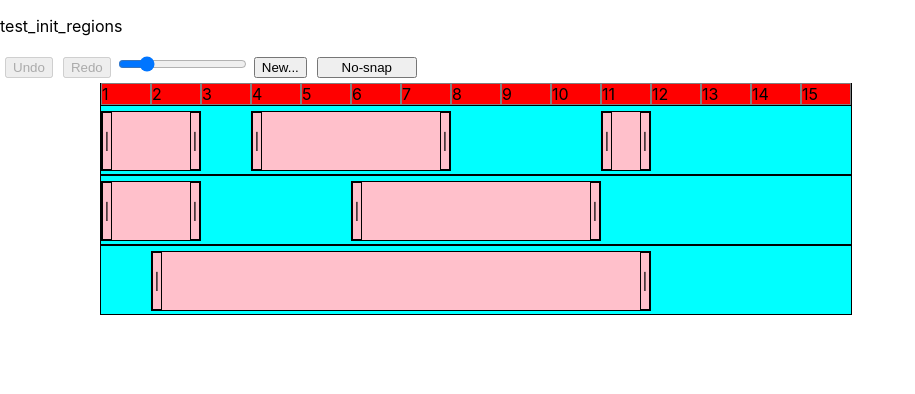
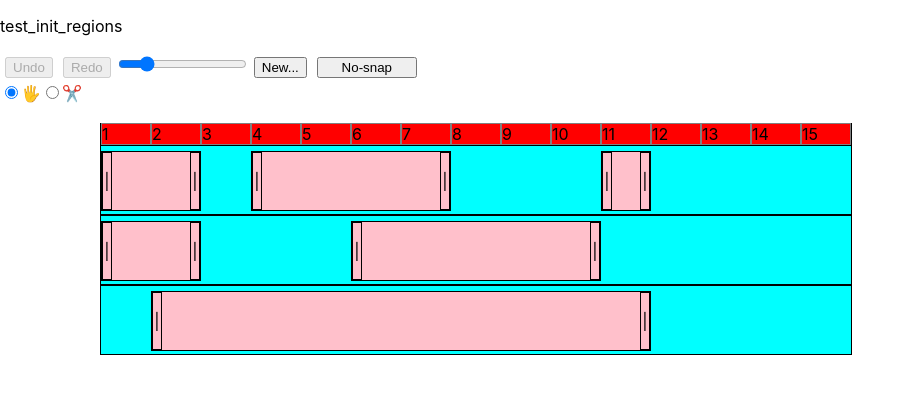
Before and after one commit to purewack/melonJuice-web, a React (Create React App) app: page / in a window 1280 px wide. Shown: the top 394 px of the page, without its empty margins (0-915 px from the left). Built offline with nearby package versions, Linux system fonts and the light colour scheme.

Commit message:
wip - editor cut region mode

```diff
--- a/src/App.js
+++ b/src/App.js
@@ -208,7 +208,7 @@ function App() {
 
   const [begun, setBegun] = useState(false)
   const [songMeasures, setSongMeasures] = useState(16)
-  const [editorStats, setEditorStats] = useState({snapGrain:null, barLength:50})
+  const [editorStats, setEditorStats] = useState({snapGrain:null, barLength:50, toolMode:'grab'})
   const [tracks, tracksDispatch] = useReducer(tracksReducer)
   const [songTitle, setSongTitle] = useState('')
   const undoButtonRef = useRef()
@@ -263,6 +263,10 @@ function App() {
     redoButtonRef.current.disabled = (tracks.historyPointer === tracks.history.length-1)
   },[tracks,begun])
 
+  useEffect(()=>{
+    console.log(editorStats.toolMode)
+  },[editorStats])
+
   return (<>
     {!begun ? <p>Loading...</p> :
     <>
@@ -307,6 +311,31 @@ function App() {
         {editorStats.snapGrain ? 'Q:'+editorStats.snapGrain : 'No-snap'}
       </button>
 
+      <form>
+        <label>
+          <input type="radio" value="grab"
+            checked={(editorStats.toolMode === 'grab')}
+            onChange={e=>{
+              setEditorStats({
+                ...editorStats,
+                toolMode: e.target.value,
+              })
+            }}/>
+          🖐
+        </label>
+        <label>
+          <input type="radio" value="cut"
+            checked={(editorStats.toolMode === 'cut')}
+            onChange={e=>{
+              setEditorStats({
+                ...editorStats,
+                toolMode: e.target.value,
+              })
+            }}/>
+          ✂️
+        </label>
+      </form>
+
       <br/>
 
       <AudioField songMeasures={songMeasures ? songMeasures : 16} editorStats={editorStats}>
--- a/src/components/AudioRegion.js
+++ b/src/components/AudioRegion.js
@@ -10,6 +10,7 @@ const AudioRegion = ({region, tracksDispatch, editorStats})=>{
   const [rBOffset, setRBOffset] = useState()
   const [rBDuration, setRBDuration] = useState()
   const [handleHitbox, setHandleHitbox] = useState(null)
+  const [cutPos , setCutPos] = useState(null)
   const regionStatsPrev = useRef()
   const resizeArea = 10;
 
@@ -20,7 +21,6 @@ const AudioRegion = ({region, tracksDispatch, editorStats})=>{
     setRBDuration(editorStats.barLength*region.rBufferDuration)
   },[region,editorStats])
 
-  const duringAdjust = (type,pointer)=>{
   const snapCalc = (ll)=>{
     if(editorStats.snapGrain){
       let b = (editorStats.barLength/editorStats.snapGrain)
@@ -29,6 +29,16 @@ const AudioRegion = ({region, tracksDispatch, editorStats})=>{
     }
     return ll
   }
+
+  const cutCommit = (e)=>{
+    const newDurFirst = (cutPos/editorStats.barLength)
+
+  }
+  const cutHover = (e)=>{
+    setCutPos(snapCalc(e.pageX - e.target.getBoundingClientRect().left))
+  }
+
+  const duringAdjust = (type,pointer)=>{
 
     const r = regionStatsPrev.current
     regionStatsPrev.current.cursorDelta += pointer
@@ -134,25 +144,33 @@ const AudioRegion = ({region, tracksDispatch, editorStats})=>{
   // }
 
   return(<>
-  {
-    (handleHitbox === 'StartHandle' || handleHitbox === 'EndHandle')
-    ? <div style={{left: rStartOld-regionStatsPrev.current.rrbo, width: rBDuration}} className='AudioRegion AudioRegionGhostBuffer'></div>
-    : (
-      handleHitbox ? <div style={{width: rDurationOld, left: rStartOld}} className='AudioRegion AudioRegionGhostMove'></div> : null
-    )
+  <div
+    style={{width: rDuration, left: rStart}}
+    className={
+      editorStats.toolMode === 'cut' ? 'AudioRegion AudioRegionCut' :
+      (handleHitbox ? 'AudioRegion AudioRegionDrag' : 'AudioRegion')
     }
-  <div
-    className={handleHitbox ? 'AudioRegion AudioRegionDrag' : 'AudioRegion'}
-    style={{width: rDuration, left: rStart}}
-    onMouseDown={(e)=>{startAdjust('mouse',e.target.className,0)}}
-    onTouchStart={(e=>{startAdjust('touch',e.target.className,e.touches[0].pageX)})}
+    onMouseDown={editorStats.toolMode === 'grab' ? (e)=>{startAdjust('mouse',e.target.className,0)} : cutCommit}
+    onMouseMove={editorStats.toolMode === 'cut' ? cutHover : null}
+    onMouseEnter={editorStats.toolMode === 'cut' ? (e)=>{setCutPos(null)} : null}
+    onMouseLeave={editorStats.toolMode === 'cut' ? (e)=>{setCutPos(null)}  : null}
+    // onTouchStart={(e=>{startAdjust('touch',e.target.className,e.touches[0].pageX)})}
     >
-    <span className='StartHandle' style={{width:resizeArea}}>|</span>
+    {editorStats.toolMode === 'grab' && <span className='StartHandle' style={{width:resizeArea}}>|</span>}
       <span style={{pointerEvents:'none'}}>
         {/* {`${region.rPrevId && region.rPrevId.slice(-2)} < ${region.regionId.slice(-2)} > ${region.rNextId && region.rNextId.slice(-2)}`}  */}
       </span>
-    <span className='EndHandle' style={{width:resizeArea}}>|</span>
+    {editorStats.toolMode === 'grab' && <span className='EndHandle' style={{width:resizeArea}}>|</span> }
   </div>
+
+  {
+    (editorStats.toolMode === 'cut' && cutPos) ? <div style={{left:rStart+cutPos}} className='AudioRegionCutIndicator'></div> :
+
+    (handleHitbox === 'StartHandle' || handleHitbox === 'EndHandle')
+    ? <div style={{left: rStartOld-regionStatsPrev.current.rrbo, width: rBDuration}} className='AudioRegion AudioRegionGhostBuffer'></div>
+    : handleHitbox ? <div style={{width: rDurationOld, left: rStartOld}} className='AudioRegion AudioRegionGhostMove'></div> : null
+
+  }
   </>)
 }
 
--- a/src/components/components.css
+++ b/src/components/components.css
@@ -17,7 +17,13 @@ html{
     align-items: center;
     z-index: 1;
 }
-
+.AudioRegionCutIndicator {
+    position: absolute;
+    height:70px;
+    border-left: solid red 2px;
+    z-index: 10;
+    pointer-events: none;
+}
 .AudioRegionGhostMove{
     pointer-events: none;
     z-index: 20;
@@ -52,6 +58,10 @@ html{
 .AudioRegion:hover {
     cursor: grab;
 }
+.AudioRegionCut:hover {
+    cursor: pointer;
+}
+
 
 .AudioTrack{
     background:cyan;
```
Lines whose indentation alone changed are shown as unchanged.
